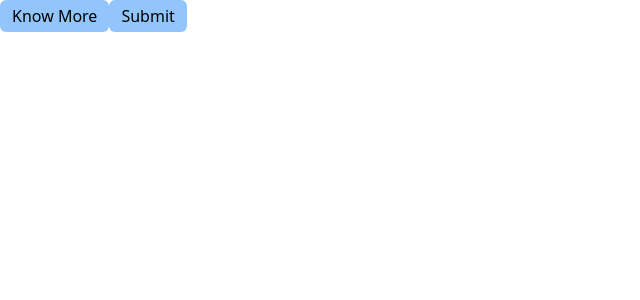
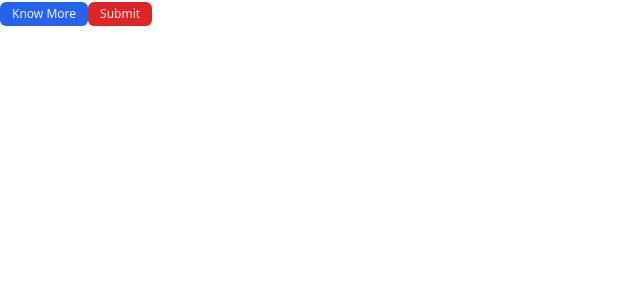
Before and after one commit to Sujeet17m/react_pro, a React (Vite) app in the folder Sujeet/: page / in a window 1280 px wide. Shown: the top 300 px of the page, without its empty margins (0-640 px from the left). Built offline with nearby package versions, Linux system fonts and the light colour scheme.

Commit message:
Dynamic props

```diff
--- a/Sujeet/src/App.jsx
+++ b/Sujeet/src/App.jsx
@@ -6,8 +6,8 @@ function App() {
 
   return (
     <>
-    <Card text="Know More" />
-    <Card text="Submit" />
+    <Card text="Know More" color="bg-blue-600" />
+    <Card text="Submit" color="bg-red-600" />
     </>
 
   );
--- a/Sujeet/src/Card.jsx
+++ b/Sujeet/src/Card.jsx
@@ -1,11 +1,11 @@
 import React, { useState } from "react";
 import { FaArrowRight } from "react-icons/fa";
 
-function Card({ text }) {
+function Card({ text,color }) {
 
 
   return (
-    <button className="px-3 py-1 bg-blue-300 rounded-md">{text}</button>
+    <button className={`px-3 py-1 ${color} text-zinc-100 text-xs rounded-md `}>{text}</button>
   );
 }
 
```
